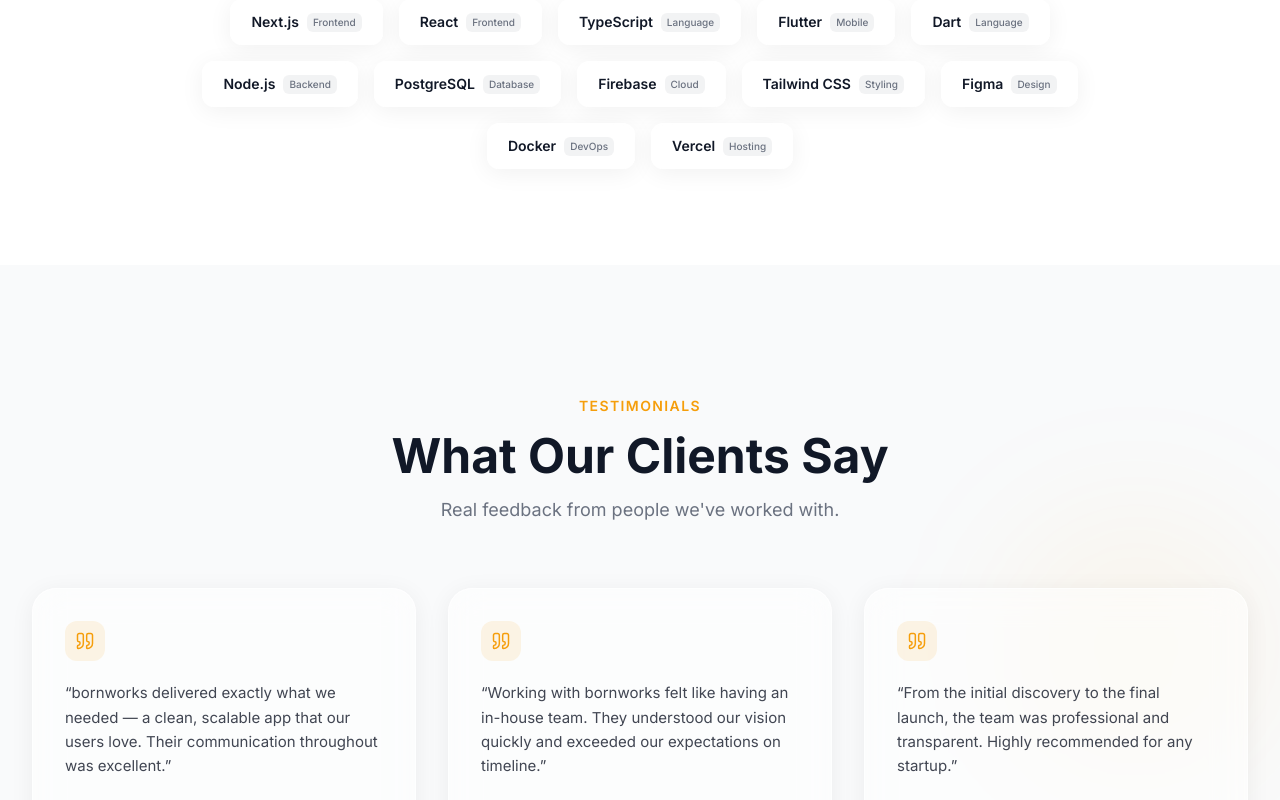
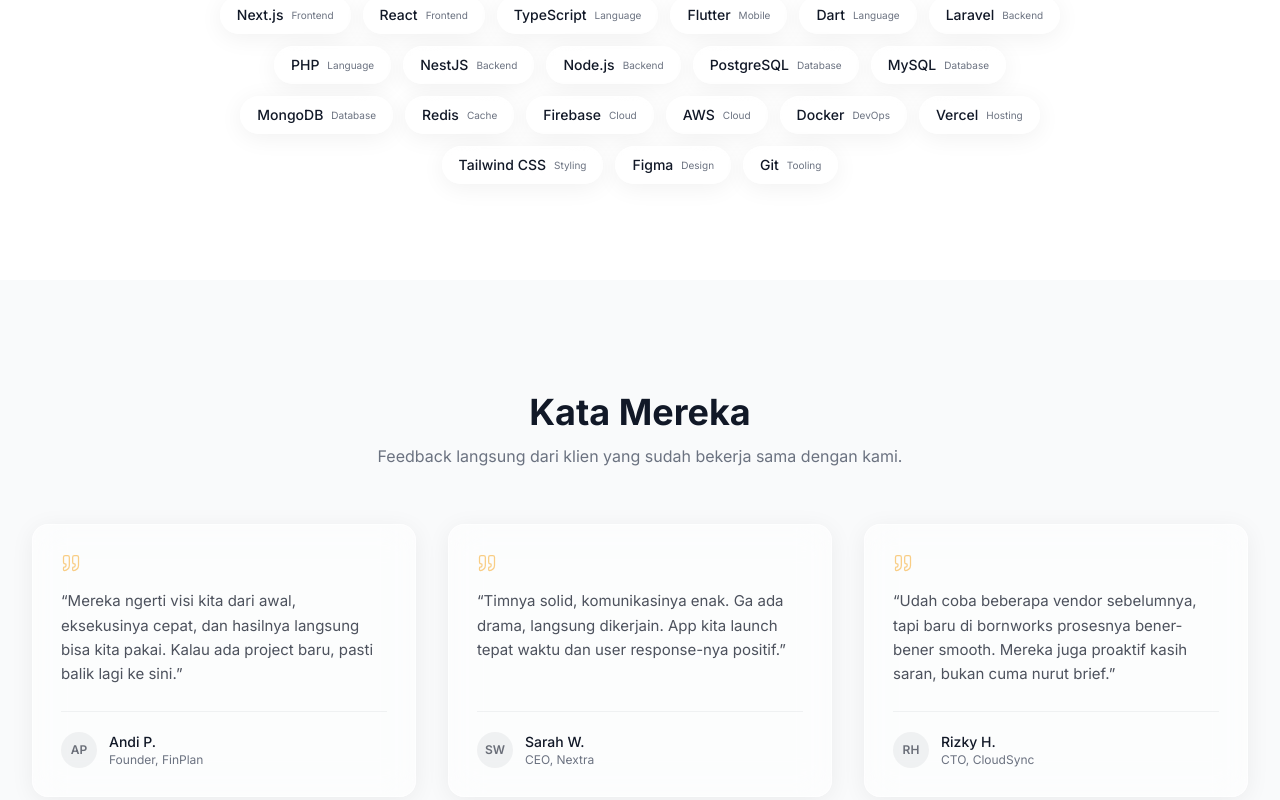
Before and after one commit to Dhanuuwrdhn/landing-page-bornworks, a Next.js app: page / in a window 1280 px wide. Shown: the part 3640-4440 px from the top of the page. Built offline with nearby package versions, Linux system fonts and the light colour scheme.

Commit message:
refine: natural testimonials, expanded tech stack, subtle WhatsApp

```diff
--- a/src/components/FloatingWhatsApp.tsx
+++ b/src/components/FloatingWhatsApp.tsx
@@ -25,8 +25,6 @@
       whileTap={{ scale: 0.95 }}
     >
       <MessageCircle className="w-6 h-6" fill="white" strokeWidth={0} />
-      {/* Ping animation */}
-      <span className="absolute inset-0 rounded-full bg-[#25D366]/40 animate-ping" />
     </motion.a>
   );
 }
--- a/src/components/TechStack.tsx
+++ b/src/components/TechStack.tsx
@@ -8,13 +8,21 @@
   { name: "TypeScript", category: "Language" },
   { name: "Flutter", category: "Mobile" },
   { name: "Dart", category: "Language" },
+  { name: "Laravel", category: "Backend" },
+  { name: "PHP", category: "Language" },
+  { name: "NestJS", category: "Backend" },
   { name: "Node.js", category: "Backend" },
   { name: "PostgreSQL", category: "Database" },
+  { name: "MySQL", category: "Database" },
+  { name: "MongoDB", category: "Database" },
+  { name: "Redis", category: "Cache" },
   { name: "Firebase", category: "Cloud" },
+  { name: "AWS", category: "Cloud" },
+  { name: "Docker", category: "DevOps" },
+  { name: "Vercel", category: "Hosting" },
   { name: "Tailwind CSS", category: "Styling" },
   { name: "Figma", category: "Design" },
-  { name: "Docker", category: "DevOps" },
-  { name: "Vercel", category: "Hosting" },
+  { name: "Git", category: "Tooling" },
 ];
 
 export default function TechStack() {
@@ -26,26 +34,26 @@
       <div className="relative mx-auto max-w-7xl px-4 sm:px-6 lg:px-8">
         <AnimatedSection>
           <div className="text-center mb-12">
-            <span className="inline-block text-sm font-semibold uppercase tracking-widest text-brand-amber mb-4">
-              Tech Stack
-            </span>
             <h2 className="text-3xl font-bold text-brand-dark dark:text-white sm:text-4xl">
-              Technologies We Use
+              Our Stack
             </h2>
+            <p className="mt-3 text-brand-muted dark:text-white/45 text-base">
+              Tools and technologies we work with daily.
+            </p>
           </div>
         </AnimatedSection>
 
         <AnimatedSection delay={0.15}>
-          <div className="flex flex-wrap items-center justify-center gap-3 md:gap-4 max-w-4xl mx-auto">
+          <div className="flex flex-wrap items-center justify-center gap-2.5 md:gap-3 max-w-4xl mx-auto">
             {techStack.map((tech, index) => (
               <div
                 key={index}
-                className="glass-card rounded-xl px-5 py-3 flex items-center gap-2 hover:border-brand-amber/30 transition-all cursor-default"
+                className="glass-card rounded-full px-4 py-2 flex items-center gap-2 hover:border-brand-amber/30 transition-all cursor-default text-sm"
               >
-                <span className="text-sm font-semibold text-brand-dark dark:text-white">
+                <span className="font-medium text-brand-dark dark:text-white">
                   {tech.name}
                 </span>
-                <span className="text-[10px] font-medium text-brand-muted dark:text-white/40 bg-brand-dark/5 dark:bg-white/5 rounded-md px-1.5 py-0.5">
+                <span className="text-[10px] text-brand-muted dark:text-white/35">
                   {tech.category}
                 </span>
               </div>
--- a/src/components/Testimonials.tsx
+++ b/src/components/Testimonials.tsx
@@ -6,23 +6,23 @@
 const testimonials = [
   {
     quote:
-      "bornworks delivered exactly what we needed — a clean, scalable app that our users love. Their communication throughout was excellent.",
-    name: "Andi Prasetyo",
-    role: "Founder, FinPlan App",
+      "Mereka ngerti visi kita dari awal, eksekusinya cepat, dan hasilnya langsung bisa kita pakai. Kalau ada project baru, pasti balik lagi ke sini.",
+    name: "Andi P.",
+    role: "Founder, FinPlan",
     initials: "AP",
   },
   {
     quote:
-      "Working with bornworks felt like having an in-house team. They understood our vision quickly and exceeded our expectations on timeline.",
-    name: "Sarah Wijaya",
-    role: "CEO, Nextra Digital",
+      "Timnya solid, komunikasinya enak. Ga ada drama, langsung dikerjain. App kita launch tepat waktu dan user response-nya positif.",
+    name: "Sarah W.",
+    role: "CEO, Nextra",
     initials: "SW",
   },
   {
     quote:
-      "From the initial discovery to the final launch, the team was professional and transparent. Highly recommended for any startup.",
-    name: "Rizky Hermawan",
-    role: "CTO, CloudSync ID",
+      "Udah coba beberapa vendor sebelumnya, tapi baru di bornworks prosesnya bener-bener smooth. Mereka juga proaktif kasih saran, bukan cuma nurut brief.",
+    name: "Rizky H.",
+    role: "CTO, CloudSync",
     initials: "RH",
   },
 ];
@@ -31,53 +31,39 @@
   return (
     <section
       id="testimonials"
-      className="relative py-24 md:py-32 bg-brand-light dark:bg-[#0f1629]"
+      className="relative py-24 md:py-28 bg-brand-light dark:bg-[#0f1629]"
     >
-      <div className="absolute inset-0 pointer-events-none">
-        <div className="absolute top-1/2 right-0 w-72 h-72 bg-brand-amber/5 rounded-full blur-3xl -translate-y-1/2" />
-      </div>
-
       <div className="relative mx-auto max-w-7xl px-4 sm:px-6 lg:px-8">
-        {/* Section Header */}
         <AnimatedSection>
-          <div className="text-center max-w-2xl mx-auto mb-16">
-            <span className="inline-block text-sm font-semibold uppercase tracking-widest text-brand-amber mb-4">
-              Testimonials
-            </span>
-            <h2 className="text-3xl font-bold text-brand-dark dark:text-white sm:text-4xl lg:text-5xl">
-              What Our Clients Say
+          <div className="text-center max-w-2xl mx-auto mb-14">
+            <h2 className="text-3xl font-bold text-brand-dark dark:text-white sm:text-4xl">
+              Kata Mereka
             </h2>
-            <p className="mt-4 text-brand-muted dark:text-white/50 text-lg">
-              Real feedback from people we&apos;ve worked with.
+            <p className="mt-3 text-brand-muted dark:text-white/45 text-base">
+              Feedback langsung dari klien yang sudah bekerja sama dengan kami.
             </p>
           </div>
         </AnimatedSection>
 
-        {/* Testimonial Cards */}
         <div className="grid gap-6 md:grid-cols-3 md:gap-8">
           {testimonials.map((t, index) => (
-            <AnimatedSection key={index} delay={index * 0.15}>
-              <div className="glass-card rounded-3xl p-8 h-full flex flex-col">
-                {/* Quote Icon */}
-                <div className="mb-5 flex h-10 w-10 items-center justify-center rounded-xl bg-brand-amber/10">
-                  <Quote className="w-5 h-5 text-brand-amber" strokeWidth={1.8} />
-                </div>
+            <AnimatedSection key={index} delay={index * 0.12}>
+              <div className="glass-card rounded-2xl p-7 h-full flex flex-col">
+                <Quote className="w-5 h-5 text-brand-amber/50 mb-4" strokeWidth={1.5} />
 
-                {/* Quote Text */}
-                <p className="text-brand-dark/80 dark:text-white/70 leading-relaxed flex-1 text-[15px]">
+                <p className="text-brand-dark/75 dark:text-white/65 leading-relaxed flex-1 text-[15px]">
                   &ldquo;{t.quote}&rdquo;
                 </p>
 
-                {/* Person */}
-                <div className="mt-6 flex items-center gap-3 pt-6 border-t border-brand-dark/5 dark:border-white/5">
-                  <div className="flex h-10 w-10 items-center justify-center rounded-full bg-brand-amber/15 text-brand-amber font-bold text-sm">
+                <div className="mt-6 flex items-center gap-3 pt-5 border-t border-brand-dark/5 dark:border-white/5">
+                  <div className="flex h-9 w-9 items-center justify-center rounded-full bg-brand-dark/5 dark:bg-white/10 text-brand-dark/60 dark:text-white/50 font-semibold text-xs">
                     {t.initials}
                   </div>
                   <div>
-                    <p className="text-sm font-semibold text-brand-dark dark:text-white">
+                    <p className="text-sm font-medium text-brand-dark dark:text-white">
                       {t.name}
                     </p>
-                    <p className="text-xs text-brand-muted dark:text-white/40">
+                    <p className="text-xs text-brand-muted dark:text-white/35">
                       {t.role}
                     </p>
                   </div>
```
